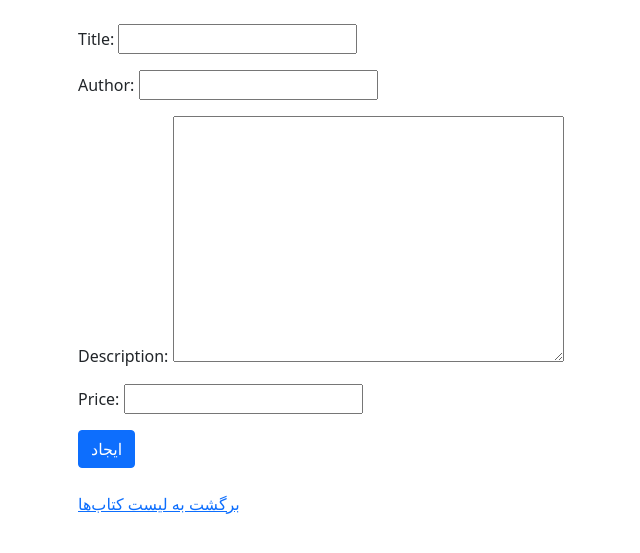
After one commit to AboulfazlRezaee/bookstor_django_project, a Django app: page /books/create/ in a window 1280 px wide. The commit adds this page. Shown: the top 553 px of the page, without its empty margins (4-644 px from the left). Run offline with Django 4.2, Linux system fonts and the light colour scheme.

Commit message:
add book create view

```diff
--- /dev/null
+++ b/books/templates/books/book_create.html
@@ -0,0 +1,18 @@
+{% extends '_base.html' %}
+
+{% block page_title %}
+    ویرایش کتاب
+{% endblock %}
+
+
+{% block content %}
+    <br>
+    <form action="" method="post">
+        {% csrf_token %}
+        {{form.as_p}}
+        <button type="submit" class="btn btn-primary">ایجاد</button>
+    </form>
+    <br>
+    <a href="{% url 'book_list' %}">برگشت به لیست کتاب‌ها</a>
+
+{% endblock %}
--- a/books/templates/books/book_list.html
+++ b/books/templates/books/book_list.html
@@ -9,9 +9,10 @@
 
     {% for book in books %}
         <a href="{{ book.get_absolute_url }}" ><h1>{{ book.title }}</h1></a>
-        {% comment %} <h1>{{book.title}}</h1> {% endcomment %}
         <p>{{book.description}}</p>
         <br>
     {% endfor %}
 
+    <a  href="{% url 'book_create' %}">اضافه کردن کتاب جدید</a>
+
 {% endblock %}
--- a/books/urls.py
+++ b/books/urls.py
@@ -5,4 +5,5 @@ from .views import *
 urlpatterns = [
     path('', BookListView.as_view(), name='book_list'),
     path('<int:pk>/', BookDetailView.as_view(), name='book_detail'),
+    path('create/', BookCreateView.as_view(), name='book_create'),
 ]
--- a/books/views.py
+++ b/books/views.py
@@ -14,4 +14,8 @@ class BookDetailView(generic.DetailView):
     model = Book
     template_name = 'books/book_detail.html'
 
-#class for
+#class for create book
+class BookCreateView(generic.CreateView):
+    model = Book
+    template_name = 'books/book_create.html'
+    fields = ['title', 'author', 'description', 'price']
```
Also changed, not shown: db.sqlite3.
